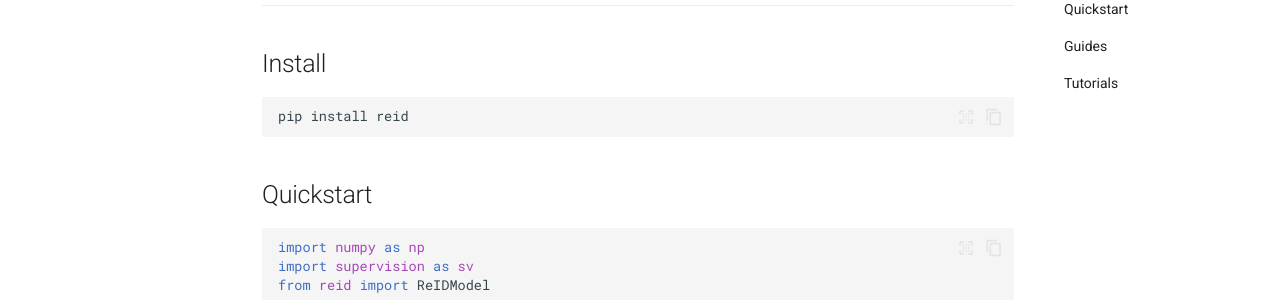
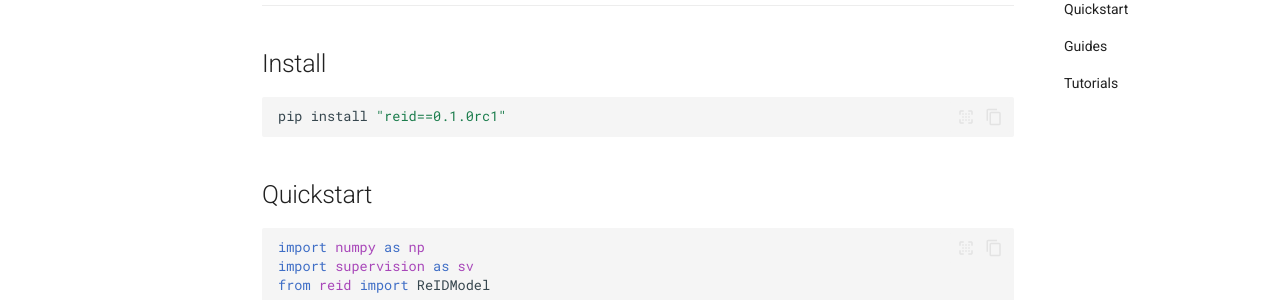
Before and after one commit to roboflow/re-ID, an MkDocs documentation site: the page built from docs/index.md, in a window 1280 px wide and 900 px high, scrolled down 790 px. Shown: the part 154-454 px from the top of the window. Built offline with MkDocs 1.6.1 and Material for MkDocs 9.7.7, drawn with Linux system fonts in a browser that asks for light colours; comment, search, counter and statistics services are not loaded.

Commit message:
chore: prepare reid 0.1.0rc1 (#20)

````diff
--- a/docs/index.md
+++ b/docs/index.md
@@ -20,7 +20,7 @@ Person re-identification (Re-ID) recognizes the same person in different images:
 ## Install
 
 ```bash
-pip install reid
+pip install "reid==0.1.0rc1"
 ```
 
 ## Quickstart
--- a/pyproject.toml
+++ b/pyproject.toml
@@ -1,6 +1,6 @@
 [project]
 name = "reid"
-version = "0.1.0.dev0"
+version = "0.1.0rc1"
 description = "Re-identification model stack for appearance embeddings"
 readme = "README.md"
 authors = [
````
Also changed, not shown: README.md (+1 -1 lines), docs/cookbooks/how-to-benchmark-reid-models.ipynb, docs/cookbooks/how-to-use-reid.ipynb, 1 other file.
